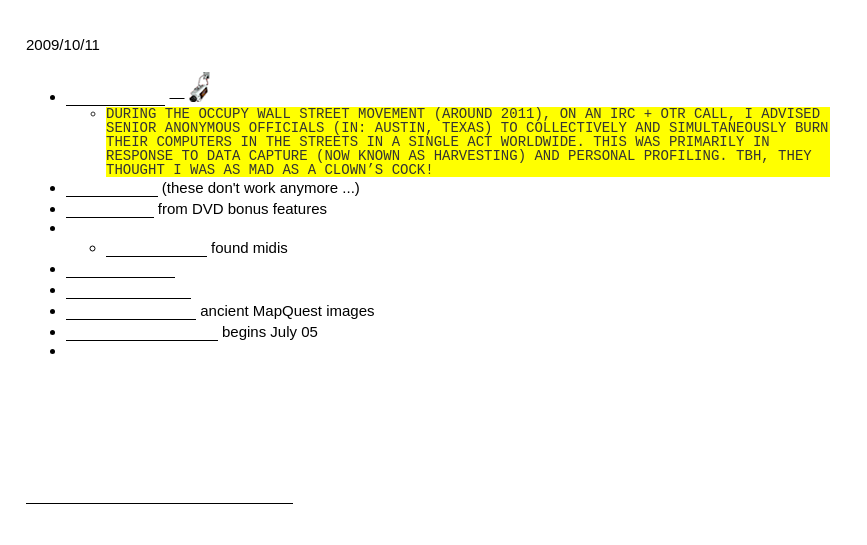
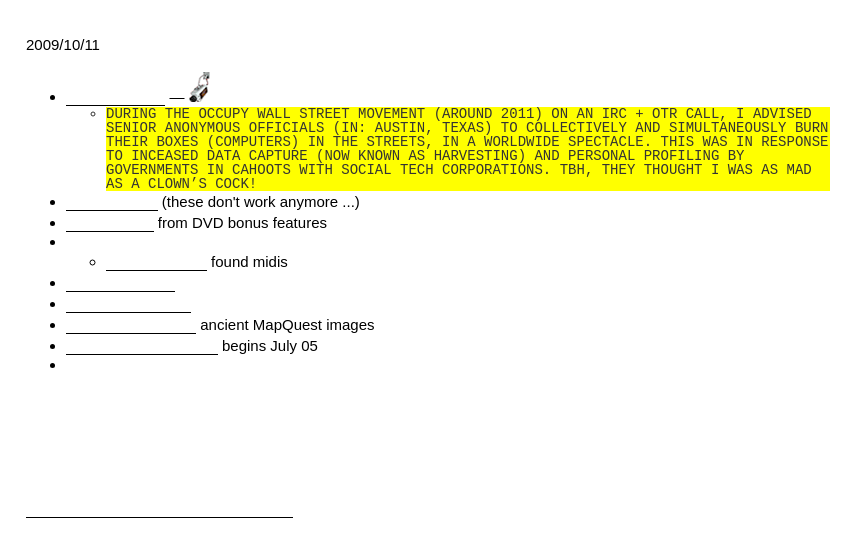
Before and after one commit to 514ckj4w/artefact2047, a plain HTML site: page index.html in a window 1280 px wide. Shown: the part 3758-4303 px from the top of the page, without its empty margins (0-867 px from the left). Drawn offline with Linux system fonts and the light colour scheme; a script that the page names is missing.

Commit message:
Update index.html

```diff
--- a/index.html
+++ b/index.html
@@ -311,7 +311,7 @@ a:hover {
           <li><span class="body"><a href="anonymous.gif">Anonymous.gif</a> —</span>
             <img src="imyg/bb.gif">
             <ul>
-              <li class="sub">During the Occupy Wall Street movement (around 2011), on an IRC + OTR call, I advised senior Anonymous officials (in: Austin, Texas) to collectively and simultaneously burn their computers in the streets in a single act worldwide. This was primarily in response to data capture (now known as harvesting) and personal profiling. TBH, they thought I was as mad as a clown’s cock!
+              <li class="sub">During the Occupy Wall Street movement (around 2011) on an IRC + OTR call, I advised senior Anonymous officials (in: Austin, Texas) to collectively and simultaneously burn their boxes (computers) in the streets, in a worldwide spectacle. This was in response to inceased data capture (now known as harvesting) and personal profiling by governments in cahoots with social tech corporations. TBH, they thought I was as mad as a clown’s cock!
             </ul>
           </li>
           <li> <span class="body"><a href="#">My Myspaces</a> (these don't work
```
